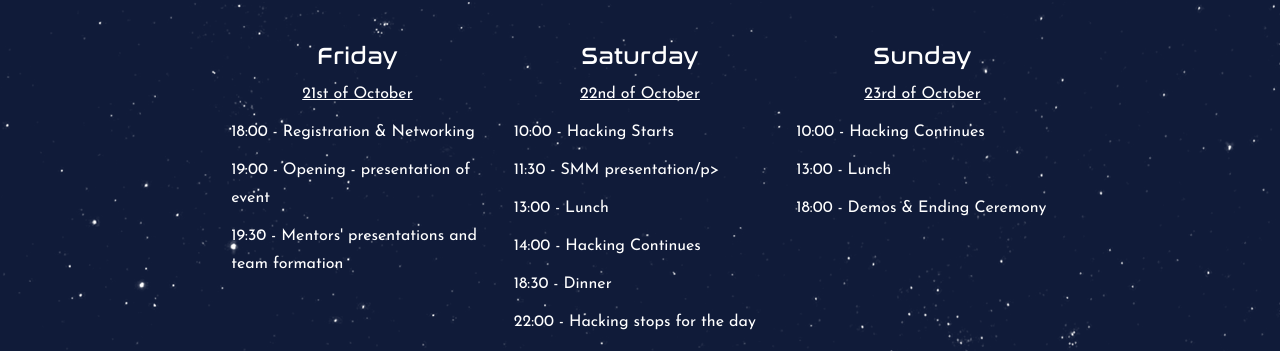
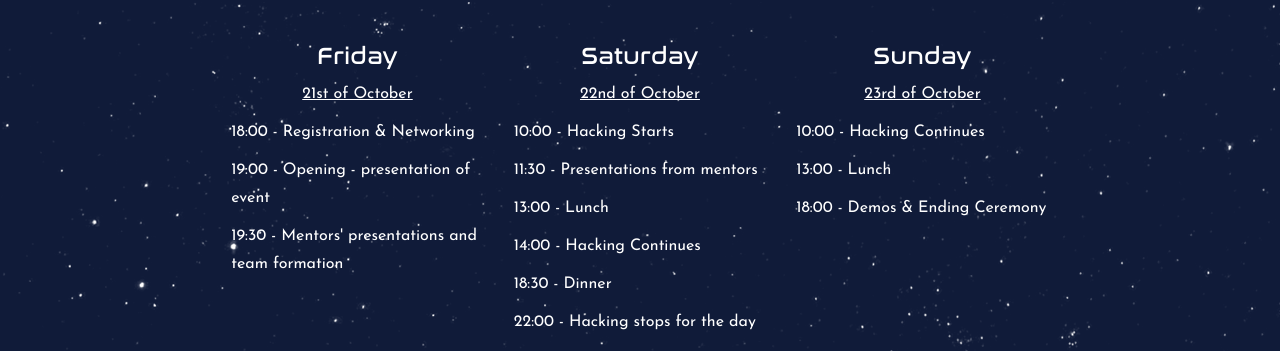
Before and after one commit to js-hacks/chisinau, a Jekyll site: the page built from index.html, in a window 1280 px wide and 900 px high, scrolled down 1779 px. Shown: the part 98-449 px from the top of the window. Built offline with Jekyll 4.4.1, drawn with Linux system fonts in a browser that asks for light colours; nearby versions of some CDN libraries; some web fonts are replaced.

Commit message:
minor fix

```diff
--- a/index.html
+++ b/index.html
@@ -88,7 +88,7 @@ permalink: /
           <p class="small-title text-center">Saturday</p>
           <p style="text-decoration: underline; text-align: center;">22nd of October</p>
           <p>10:00 - Hacking Starts</p>
-          <p>11:30 - SMM presentation/p>
+          <p>11:30 - Presentations from mentors</p>
           <p>13:00 - Lunch</p>
           <p>14:00 - Hacking Continues</p>
           <p>18:30 - Dinner</p>
```
